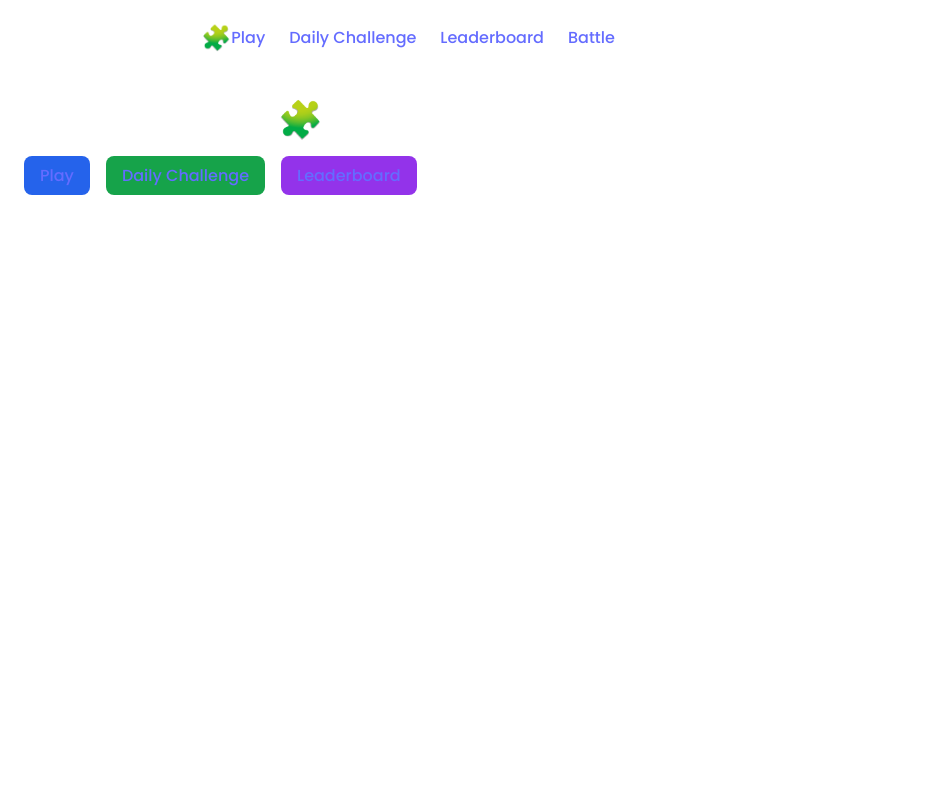
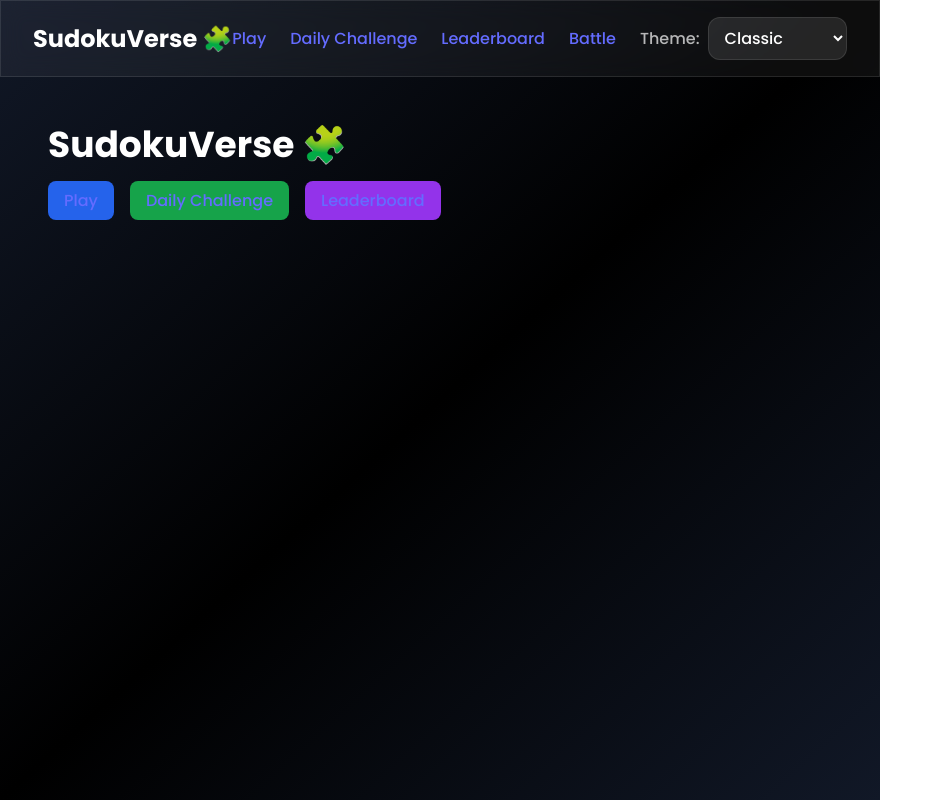
Before and after one commit to prajapati-mahi/SudokuVerse, a React (Vite) app in the folder client/: page / in a window 1280 px wide. Shown: the whole page, without its empty margins (0-943 px from the left). Built offline with nearby package versions, Linux system fonts and the light colour scheme.

Commit message:
Added theme system with dark mode and colorblind-friendly palette

```diff
--- a/client/src/App.jsx
+++ b/client/src/App.jsx
@@ -1,9 +1,5 @@
 import { Routes, Route } from "react-router-dom";
-
 import Navbar from "./components/Navbar";
-
-import { useGameStore } from "./store/useGameStore";
-import { themes } from "./utils/themeConfig";
 
 import Home from "./pages/Home";
 import Play from "./pages/Play";
@@ -16,14 +12,18 @@ import Achievements from "./pages/Achievements";
 import Login from "./pages/Login";
 import Signup from "./pages/Signup";
 
+import { useGameStore } from "./store/useGameStore";
+import { themes } from "./utils/themeConfig";
+
 export default function App() {
   const { theme } = useGameStore();
-  const currentTheme = themes[theme];
+  const currentTheme = themes[theme] || themes.classic;
 
   return (
-    <div className="min-h-screen ${currentTheme.background}">
+    <div className={`min-h-screen ${currentTheme.background}`}>
       <Navbar />
 
+      <div className="p-6">
         <Routes>
           <Route path="/" element={<Home />} />
           <Route path="/play" element={<Play />} />
@@ -37,5 +37,6 @@ export default function App() {
           <Route path="/signup" element={<Signup />} />
         </Routes>
       </div>
+    </div>
   );
 }
--- a/client/src/components/Navbar.jsx
+++ b/client/src/components/Navbar.jsx
@@ -1,14 +1,22 @@
 import { Link } from "react-router-dom";
 import ThemeSelector from "./ThemeSelector";
 
+import { useGameStore } from "../store/useGameStore";
+import { themes } from "../utils/themeConfig";
+
 export default function Navbar() {
+  const { theme } = useGameStore();
+  const currentTheme = themes[theme] || themes.classic;
+
   return (
-    <nav className="flex justify-between items-center px-8 py-4 bg-white/5 border-b border-white/10 backdrop-blur-md">
-      <Link to="/" className="text-2xl font-bold text-white">
+    <nav
+      className={`flex justify-between items-center px-8 py-4 border-b backdrop-blur-md ${currentTheme.card}`}
+    >
+      <Link to="/" className={`text-2xl font-bold ${currentTheme.primaryText}`}>
         SudokuVerse 🧩
       </Link>
 
-      <div className="flex gap-6 items-center text-white font-medium">
+      <div className={`flex gap-6 items-center font-medium ${currentTheme.primaryText}`}>
         <Link to="/play" className="hover:text-yellow-400 transition">
           Play
         </Link>
--- a/client/src/components/ThemeSelector.jsx
+++ b/client/src/components/ThemeSelector.jsx
@@ -12,11 +12,11 @@ export default function ThemeSelector() {
         onChange={(e) => setTheme(e.target.value)}
         className="bg-white/10 text-white px-3 py-2 rounded-xl border border-white/10 outline-none cursor-pointer"
       >
-        <option value="classic">Classic</option>
-        <option value="neon">Neon</option>
-        <option value="minimal">Minimal</option>
-        <option value="night">Night Mode</option>
-        <option value="colorblind">Colorblind</option>
+        <option className="text-black" value="classic">Classic</option>
+        <option className="text-black" value="neon">Neon</option>
+        <option className="text-black" value="minimal">Minimal</option>
+        <option className="text-black" value="night">Night Mode</option>
+        <option className="text-black" value="colorblind">Colorblind</option>
       </select>
     </div>
   );
```
Lines whose indentation alone changed are shown as unchanged.
